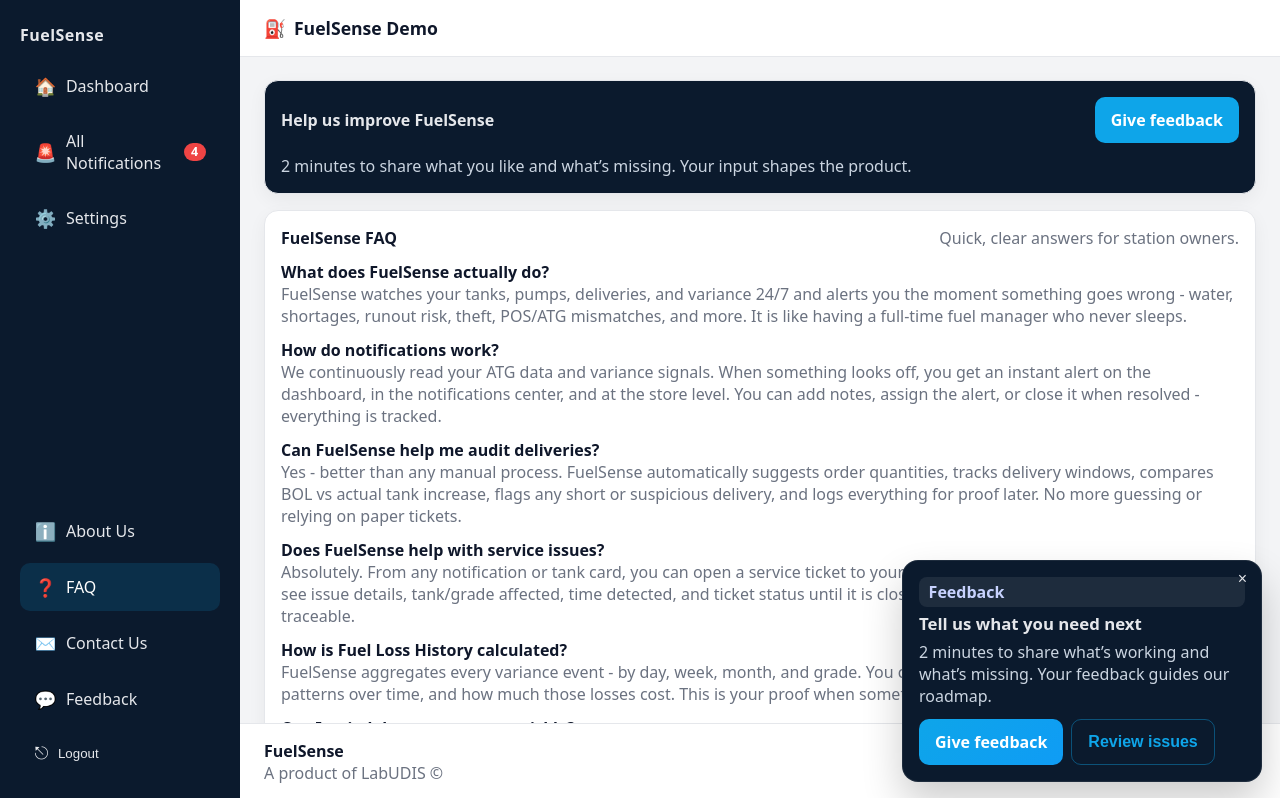
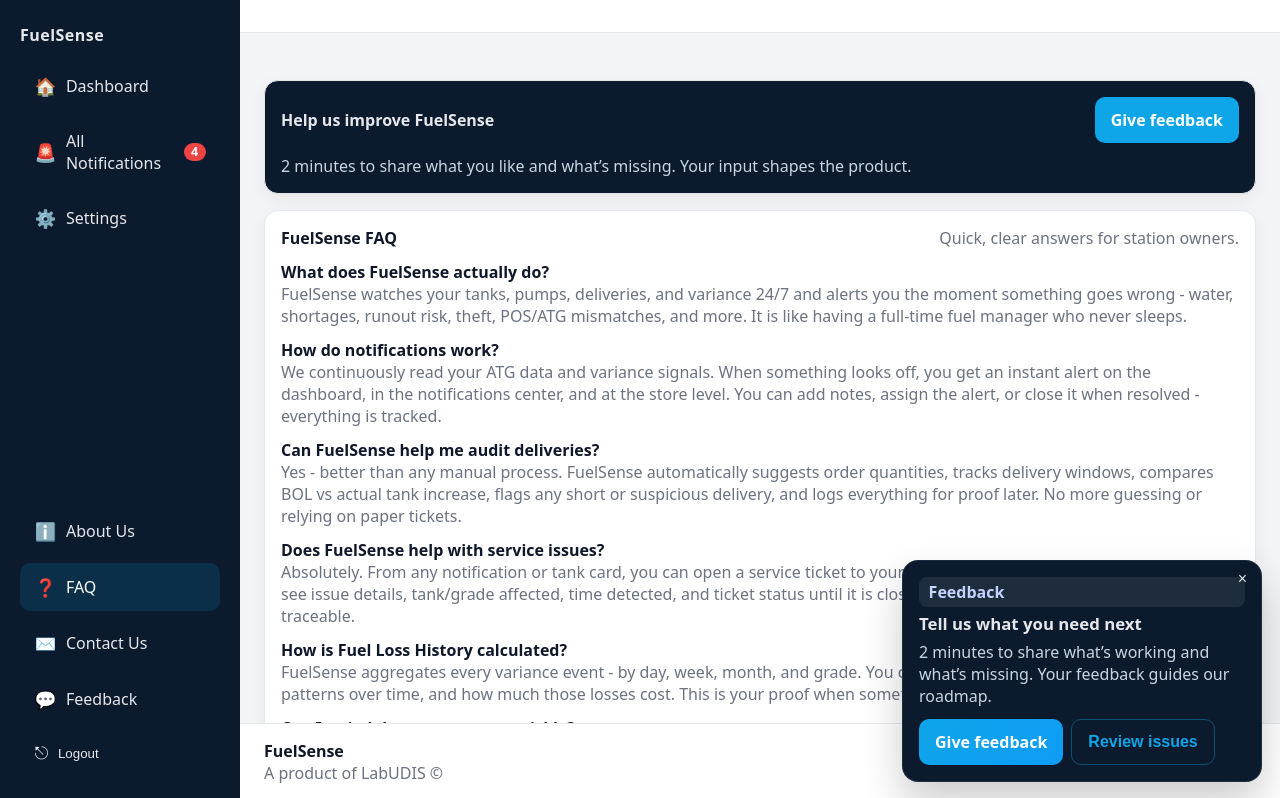
Before and after one commit to arifmanasiya/FuelSense, a React (Vite) app: page /FuelSense/faq in a window 1280 px wide. Shown: the top 798 px of the page. Built offline with nearby package versions, Linux system fonts and the light colour scheme; sample sign-in values are in the browser's storage.

Commit message:
Remove topbar title/content; keep empty header

```diff
--- a/src/components/TopNav.tsx
+++ b/src/components/TopNav.tsx
@@ -1,12 +1,3 @@
 export default function TopNav() {
-  return (
-    <header className="topnav">
-      <div className="title">
-        <span role="img" aria-label="shield">
-          ⛽️
-        </span>
-        FuelSense Demo
-      </div>
-    </header>
-  );
+  return <header className="topnav" />;
 }
```
